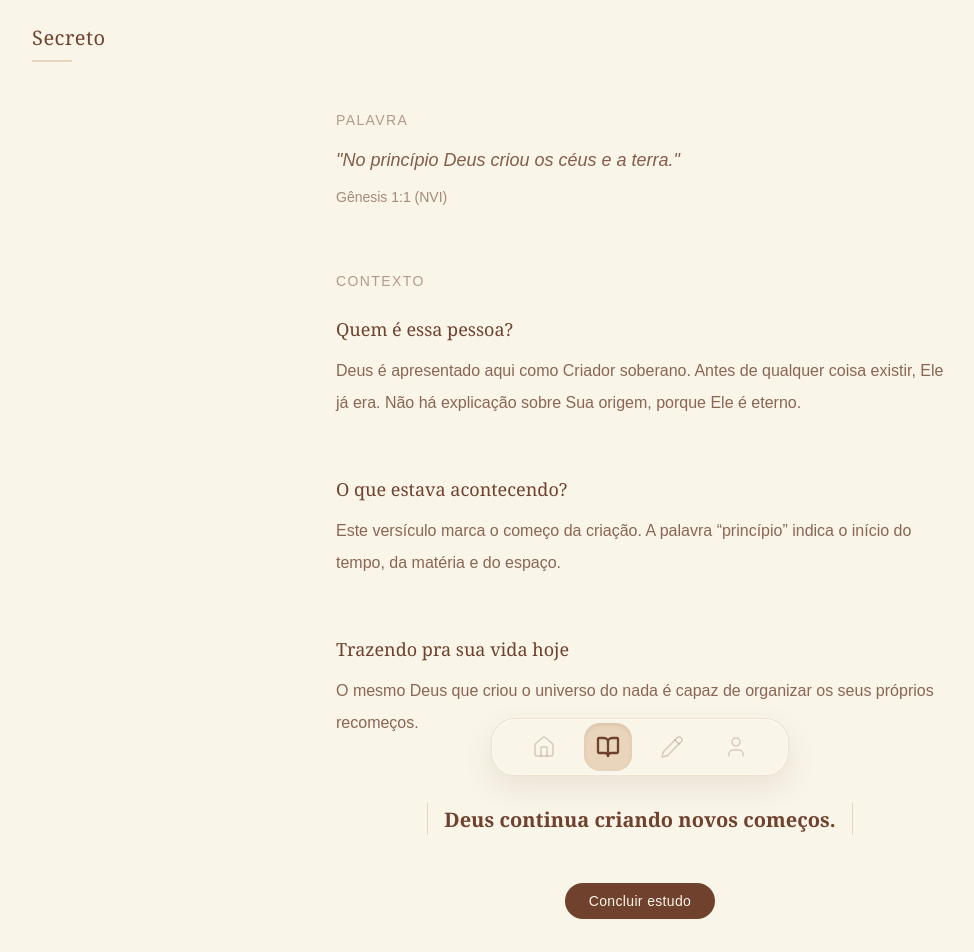
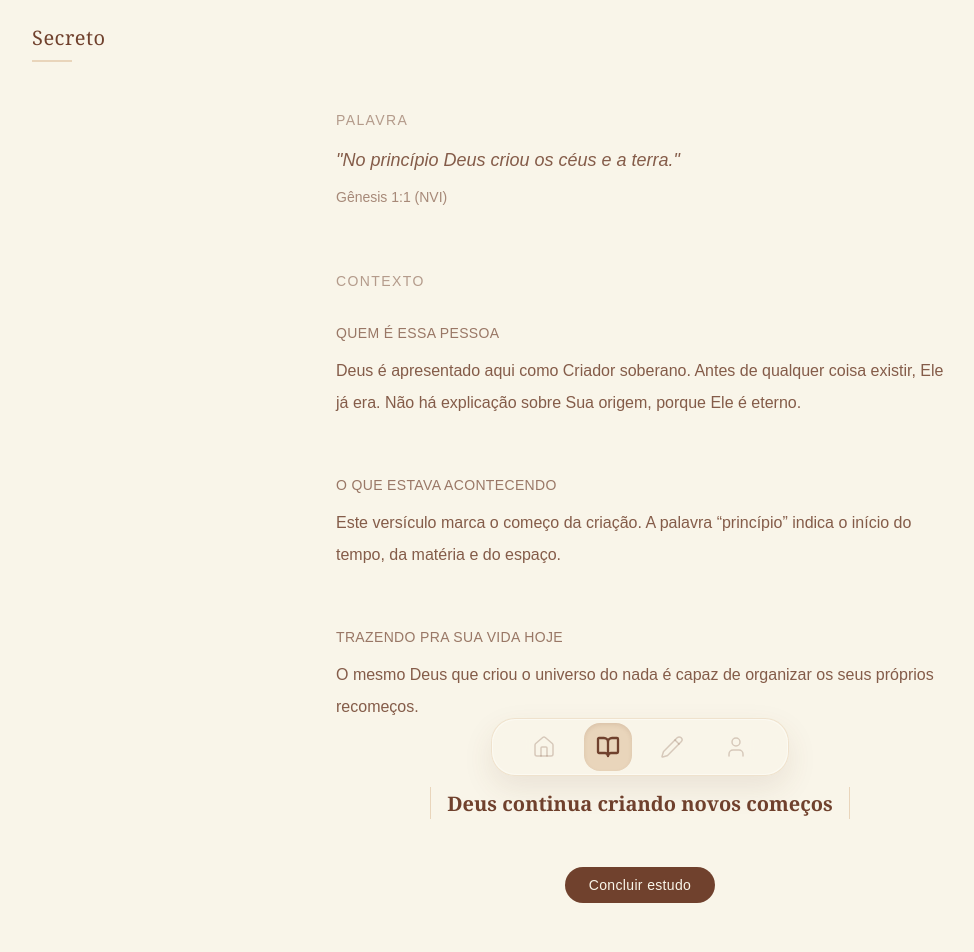
Before and after one commit to michelesannti/no-secreto, a Next.js app: page /secreto in a window 1280 px wide. Shown: the top 952 px of the page, without its empty margins (0-974 px from the left). Built offline with nearby package versions, Linux system fonts and the light colour scheme.

Commit message:
style: hierarquia refinada na página Secreto

```diff
--- a/app/(app)/secreto/page.tsx
+++ b/app/(app)/secreto/page.tsx
@@ -32,38 +32,41 @@ export default function SecretoPage() {
 
         {/* CONTEXTO */}
         <div className="mb-10">
-          <p className="text-sm tracking-widest text-[#70412d]/50 mb-6">
+          <p className="text-sm tracking-widest text-[#70412d]/50 mb-8">
             CONTEXTO
           </p>
 
           <div className="space-y-14">
 
+            {/* QUEM */}
             <div>
-              <h2 className="font-serif text-lg mb-3">
-                Quem é essa pessoa?
+              <h2 className="text-sm uppercase tracking-wide text-[#70412d]/70 mb-3">
+                Quem é essa pessoa
               </h2>
-              <p className="leading-8 text-[#70412d]/80">
+              <p className="leading-8 text-[#70412d]/85">
                 Deus é apresentado aqui como Criador soberano. Antes de qualquer
                 coisa existir, Ele já era. Não há explicação sobre Sua origem,
                 porque Ele é eterno.
               </p>
             </div>
 
+            {/* O QUE ESTAVA ACONTECENDO */}
             <div>
-              <h2 className="font-serif text-lg mb-3">
-                O que estava acontecendo?
+              <h2 className="text-sm uppercase tracking-wide text-[#70412d]/70 mb-3">
+                O que estava acontecendo
               </h2>
-              <p className="leading-8 text-[#70412d]/80">
+              <p className="leading-8 text-[#70412d]/85">
                 Este versículo marca o começo da criação. A palavra “princípio”
                 indica o início do tempo, da matéria e do espaço.
               </p>
             </div>
 
+            {/* TRAZENDO PRA VIDA */}
             <div>
-              <h2 className="font-serif text-lg mb-3">
+              <h2 className="text-sm uppercase tracking-wide text-[#70412d]/70 mb-3">
                 Trazendo pra sua vida hoje
               </h2>
-              <p className="leading-8 text-[#70412d]/80">
+              <p className="leading-8 text-[#70412d]/85">
                 O mesmo Deus que criou o universo do nada é capaz de organizar
                 os seus próprios recomeços.
               </p>
@@ -77,8 +80,8 @@ export default function SecretoPage() {
           <div className="flex items-center gap-4">
             <div className="w-[1.5px] h-8 bg-[#e9d5bb]"></div>
 
-            <p className="font-serif text-xl font-semibold text-center leading-tight">
-              Deus continua criando novos começos.
+            <p className="font-serif text-xl font-semibold text-center leading-snug">
+              Deus continua criando novos começos
             </p>
 
             <div className="w-[1.5px] h-8 bg-[#e9d5bb]"></div>
```
